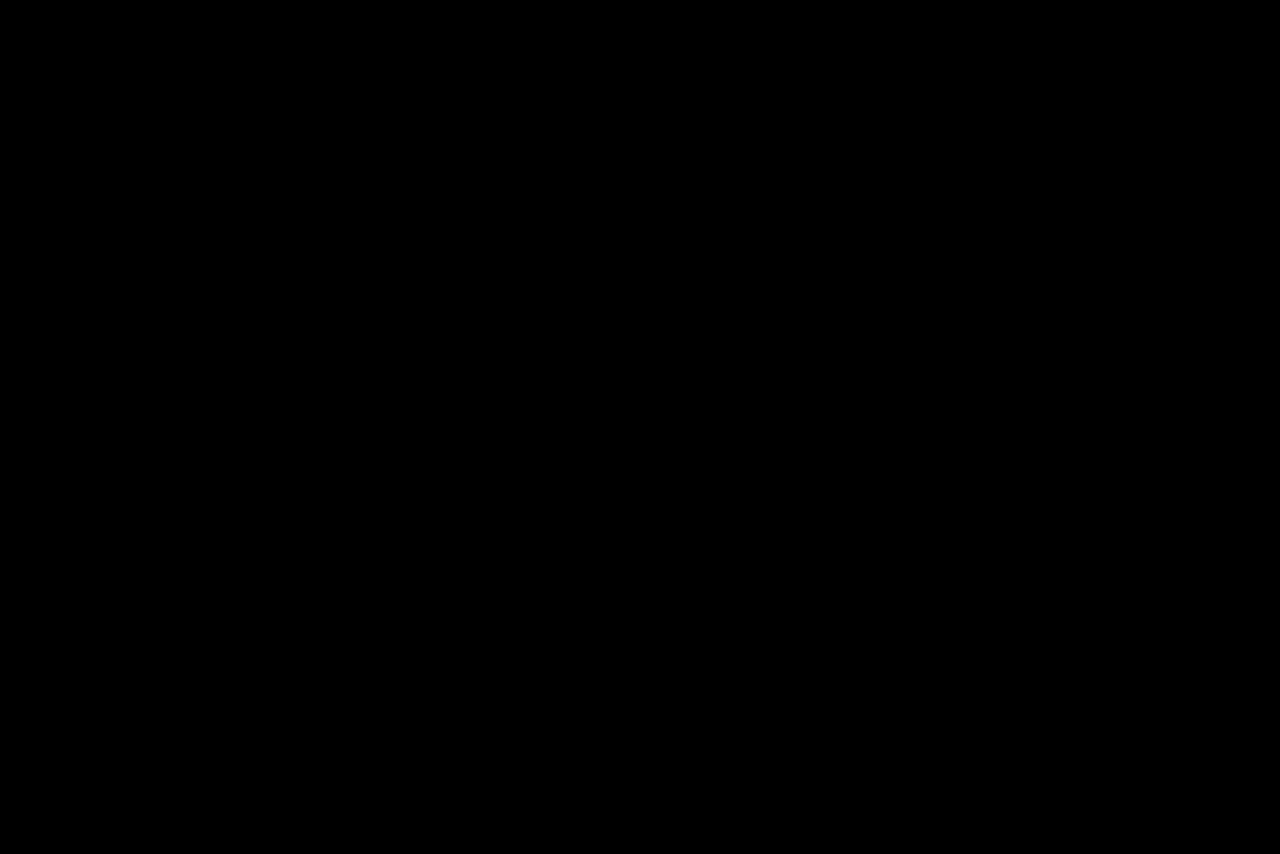
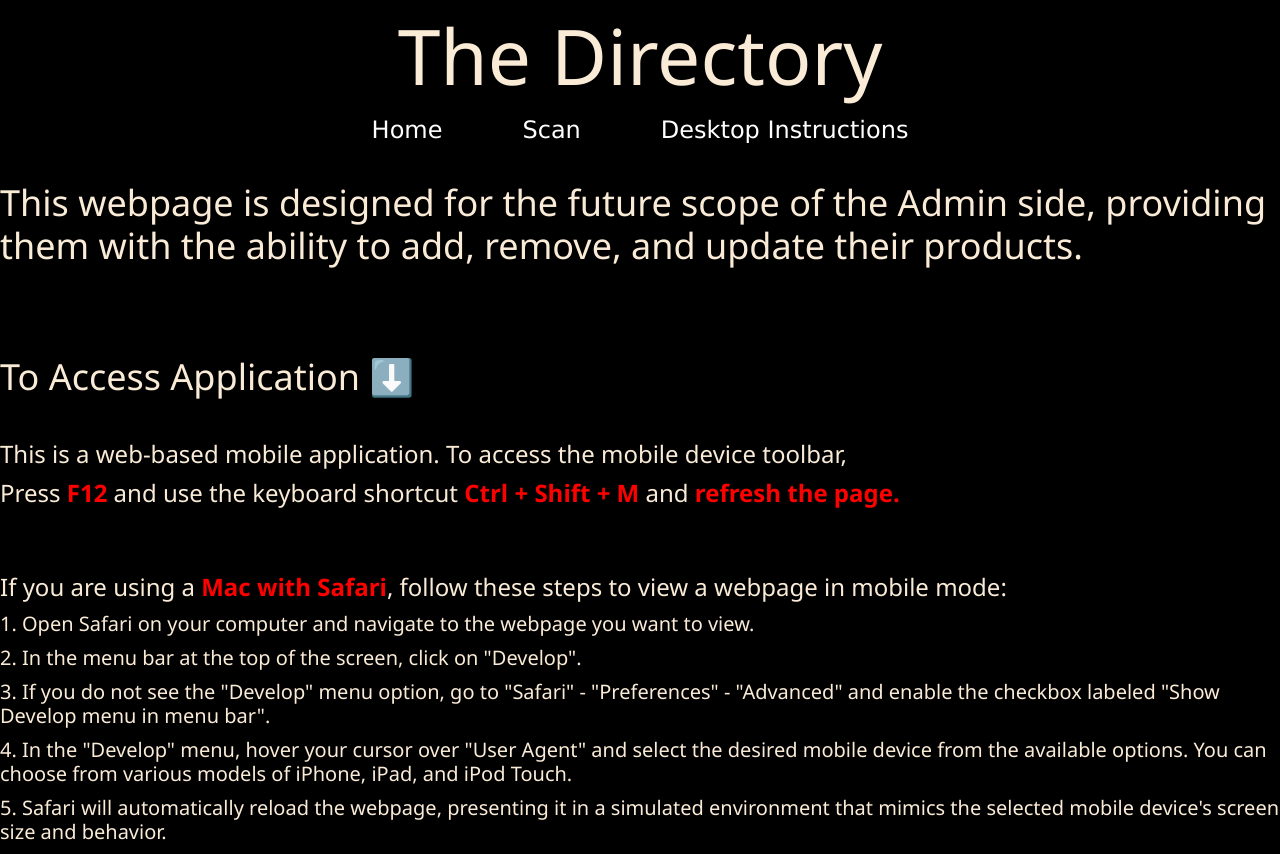
Before and after one commit to ADerangedTeddyBear/ISIT2023Capstone, a React (Create React App) app in the folder the-directory_react_frontend/: page /desktopdisclaimer in a window 1280 px wide. Before the commit this address had no page. Before the commit the page ends 800 px from the top, so only its background shows below. Built offline with nearby package versions, Linux system fonts and the light colour scheme.

Commit message:
Added desktop disclaimer page

```diff
--- a/the-directory_react_frontend/src/App.js
+++ b/the-directory_react_frontend/src/App.js
@@ -12,7 +12,7 @@ import Scanner from './pages/Scanner';
 import ScanItem from "./components/page_components/ScanItem";
 import MyComponent from "./components/page_components/MyComponent";
 import ResultPage from "./components/page_components/ResultPage";
-
+import DesktopDisclaimer from "./components/page_components/DesktopDisclaimer";
 function App() {
   return (
     <>
@@ -21,6 +21,7 @@ function App() {
         <Route path="/" element={<Layout />}>
           <Route index element={<Home />} />
           <Route path="scan/" element={<MyComponent />} />
+          <Route path="desktopdisclaimer/" element={<DesktopDisclaimer />} />
 
           <Route path="scan/:productId" element={<MyComponent />} />
 
--- /dev/null
+++ b/the-directory_react_frontend/src/components/page_components/DesktopDisclaimer.js
@@ -0,0 +1,26 @@
+import React from 'react';
+
+export default function DesktopDisclaimer() {
+    return (
+        <>
+        <br/>
+      <h1>This webpage is designed for the future scope of the Admin side, providing them with the ability to add, remove, and update their products.</h1>
+
+      <br/>
+      <br/>
+      <br/>
+      <h1>To Access Application ⬇️</h1>
+      <br/>
+      <h3>This is a web-based mobile application. To access the mobile device toolbar,</h3>
+      <h3>Press <b style={{ color: 'red' }}>F12</b> and use the keyboard shortcut <b style={{ color: 'red' }}>Ctrl + Shift + M</b> and <b style={{ color: 'red' }}>refresh the page.</b></h3>
+      <br/>
+      <br/>
+      <h3>If you are using a <b style={{ color: 'red' }}>Mac with Safari</b>, follow these steps to view a webpage in mobile mode:</h3>
+      <h4>1. Open Safari on your computer and navigate to the webpage you want to view.</h4>
+      <h4>2. In the menu bar at the top of the screen, click on "Develop".</h4>
+      <h4>3. If you do not see the "Develop" menu option, go to "Safari" - "Preferences" - "Advanced" and enable the checkbox labeled "Show Develop menu in menu bar".</h4>
+      <h4>4. In the "Develop" menu, hover your cursor over "User Agent" and select the desired mobile device from the available options. You can choose from various models of iPhone, iPad, and iPod Touch.</h4>
+      <h4>5. Safari will automatically reload the webpage, presenting it in a simulated environment that mimics the selected mobile device's screen size and behavior.</h4>
+        </>
+    );
+}
--- a/the-directory_react_frontend/src/components/page_components/Nav.js
+++ b/the-directory_react_frontend/src/components/page_components/Nav.js
@@ -19,6 +19,8 @@ export default function Nav(){
             <BrowserView>
                 <Link className = 'link_item' to="/">Home</Link>
                 <Link  className = 'link_item' to="/scan">Scan</Link>
+                <Link  className = 'link_item' to="/desktopdisclaimer">Desktop Instructions</Link>
+
             </BrowserView>
 
             {/* Mobile */}
```
Also changed, not shown: the-directory_react_frontend/src/pages/Layout.js (+0 -18 lines).
